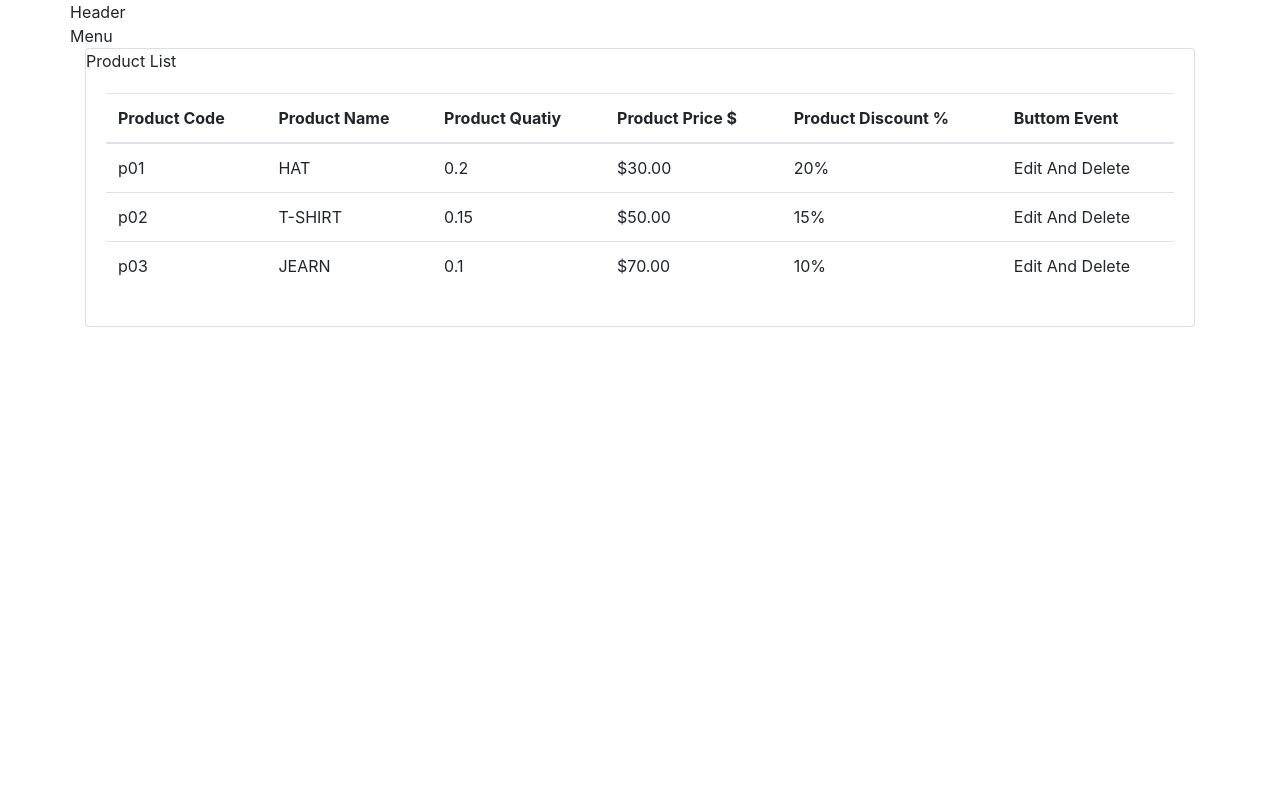
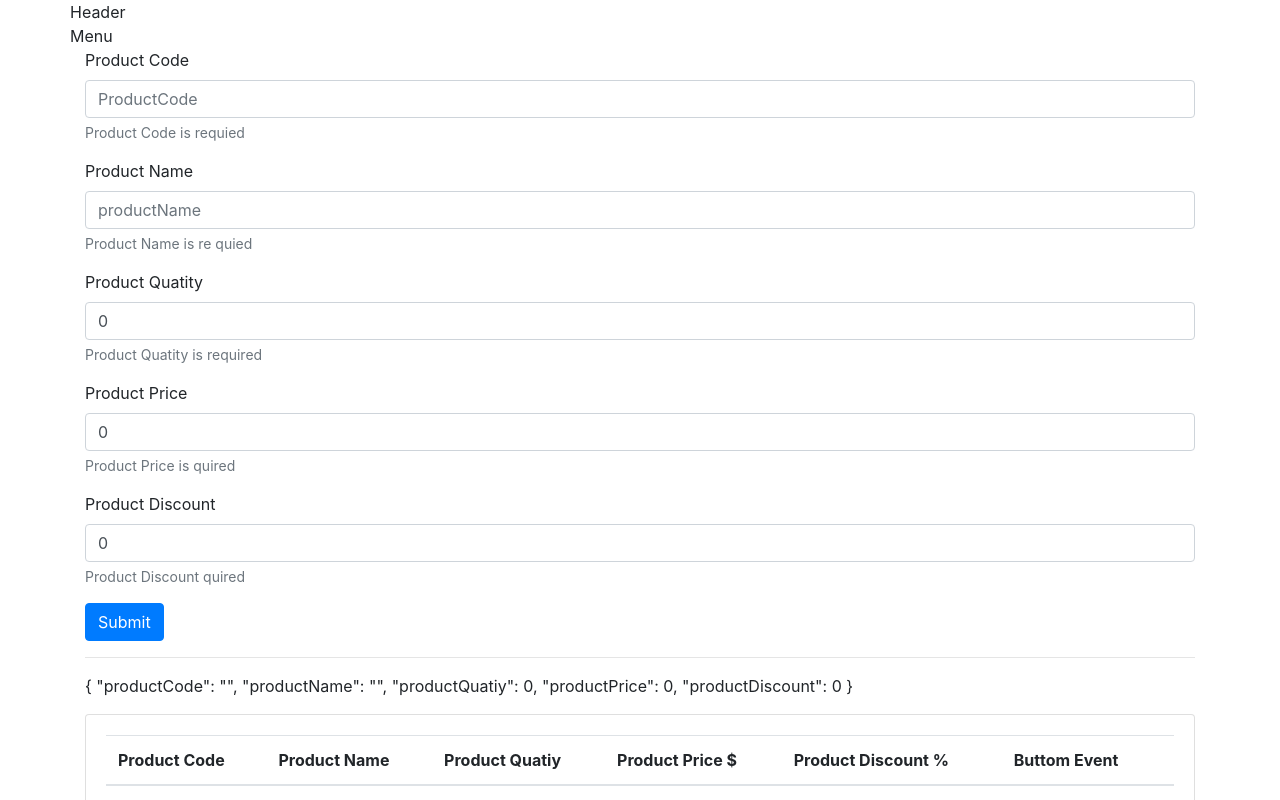
Before and after one commit to phuocnehihi1/ProjectShopAngular, an Angular app in the folder ProjectShopAngular/: page / in a window 1280 px wide. Shown: the top 800 px of the page. Built offline with nearby package versions, Linux system fonts and the light colour scheme.

Commit message:
create star

```diff
--- a/ProjectShopAngular/src/app/app.component.html
+++ b/ProjectShopAngular/src/app/app.component.html
@@ -3,7 +3,9 @@
   <nav class="row">Menu </nav>
   <section class="row">
     <div class="col">
-  <app-product-list></app-product-list>
+      <app-productdetail></app-productdetail>
+      <app-product-list></app-product-list>
+
 
     </div>
   </section>
--- a/ProjectShopAngular/src/app/components/product-list/product-list.component.html
+++ b/ProjectShopAngular/src/app/components/product-list/product-list.component.html
@@ -1,7 +1,8 @@
 <div class="card">
 
   <div class="card-head">
-    Product List
+
+
   </div>
   <div class="card-body">
     <table class="table">
--- a/ProjectShopAngular/src/app/components/productdetail/productdetail.component.html
+++ b/ProjectShopAngular/src/app/components/productdetail/productdetail.component.html
@@ -1,3 +1,48 @@
-<p>
-  productdetail works!
-</p>
+<div>
+    <form action="" (ngSubmit)="changeDetail(detailForm)"  #detailForm ='ngForm'>
+        <div class="form-group">
+          <label for="productCode">Product Code</label>
+          <!-- Để  xuất dư liệu 1 chiều property [value]="product.productCode" ta cần khai ngModule -->
+          <input type="text" class="form-control"
+
+           ngModel [value]="product.productCode"
+          name="productCode" id="productCode" aria-describedby="producthelpId" placeholder="ProductCode">
+          <small id="productHelpId" class="form-text text-muted">Product Code is requied</small>
+        </div>
+        <div class="form-group">
+          <!-- Để khai báo mảng 2 Chiều ta cần import formsModule trong modulư.ts -->
+          <label for="productName">Product Name</label>
+          <input type="text" class="form-control" name="productName" id="productName"
+          [(ngModel)]="product.productName"
+          aria-describedby="productHelpId" placeholder="productName">
+          <small id="productHelpId" class="form-text text-muted">Product Name is re quied</small>
+        </div>
+        <div class="form-group">
+          <label for="productQuatity">Product Quatity</label>
+          <input type="number" value="0" min="0" max="100" class="form-control" name="productQuatity" id="productQuatity"
+          [(ngModel)]="product.productQuatiy"
+          aria-describedby="productHelpId" >
+          <small id="productHelpId" class="form-text text-muted"> Product Quatity is required </small>
+        </div>
+        <div class="form-group">
+          <label for="productPrice">Product Price</label>
+          <input type="text" value="0"
+            class="form-control" name="productPrice" id="productPrice"
+            [(ngModel)]="product.productPrice"
+            aria-describedby="productHelpId" >
+          <small id="productHelpId" class="form-text text-muted"> Product Price is quired </small>
+        </div>
+        <div class="form-group">
+          <label for="productDiscount">Product Discount</label>
+          <input type="number" value="0" min="0" max="100" class="form-control" name="productDiscount" id="productDiscount"
+          [(ngModel)]="product.productDiscount"
+          aria-describedby="productHelpId" >
+          <small id="productHelpId" class="form-text text-muted">Product Discount quired</small>
+        </div>
+        <div class="form-group">
+            <button class="btn btn-primary">Submit</button>
+        </div>
+    </form>
+    <hr>
+    <p>{{product| json}}</p>
+</div>
--- a/ProjectShopAngular/src/app/components/productdetail/productdetail.component.ts
+++ b/ProjectShopAngular/src/app/components/productdetail/productdetail.component.ts
@@ -1,4 +1,8 @@
+
 import { Component, OnInit } from '@angular/core';
+import { Product } from 'src/app/common/product';
+import { Form, NgForm } from '@angular/forms';
+import { from } from 'rxjs';
 
 @Component({
   selector: 'app-productdetail',
@@ -7,7 +11,20 @@ import { Component, OnInit } from '@angular/core';
 })
 export class ProductdetailComponent implements OnInit {
 
-  constructor() { }
+  product: Product;
+  constructor() {
+    // Khỏi tạo class Product
+    this.product = new Product('','',0,0,0);
+  }
+
+  changeDetail(form:NgForm){
+    console.log(form.value);
+    this.product.productCode = form.value.productCode;
+    this.product.productName = form.value.productName;
+    this.product.productQuatiy = form.value.productQuatity;
+    this.product.productPrice =  form.value.productPrice;
+    this.product.productDiscount = form.value.productDiscount;
+  }
 
   ngOnInit() {
   }
```
